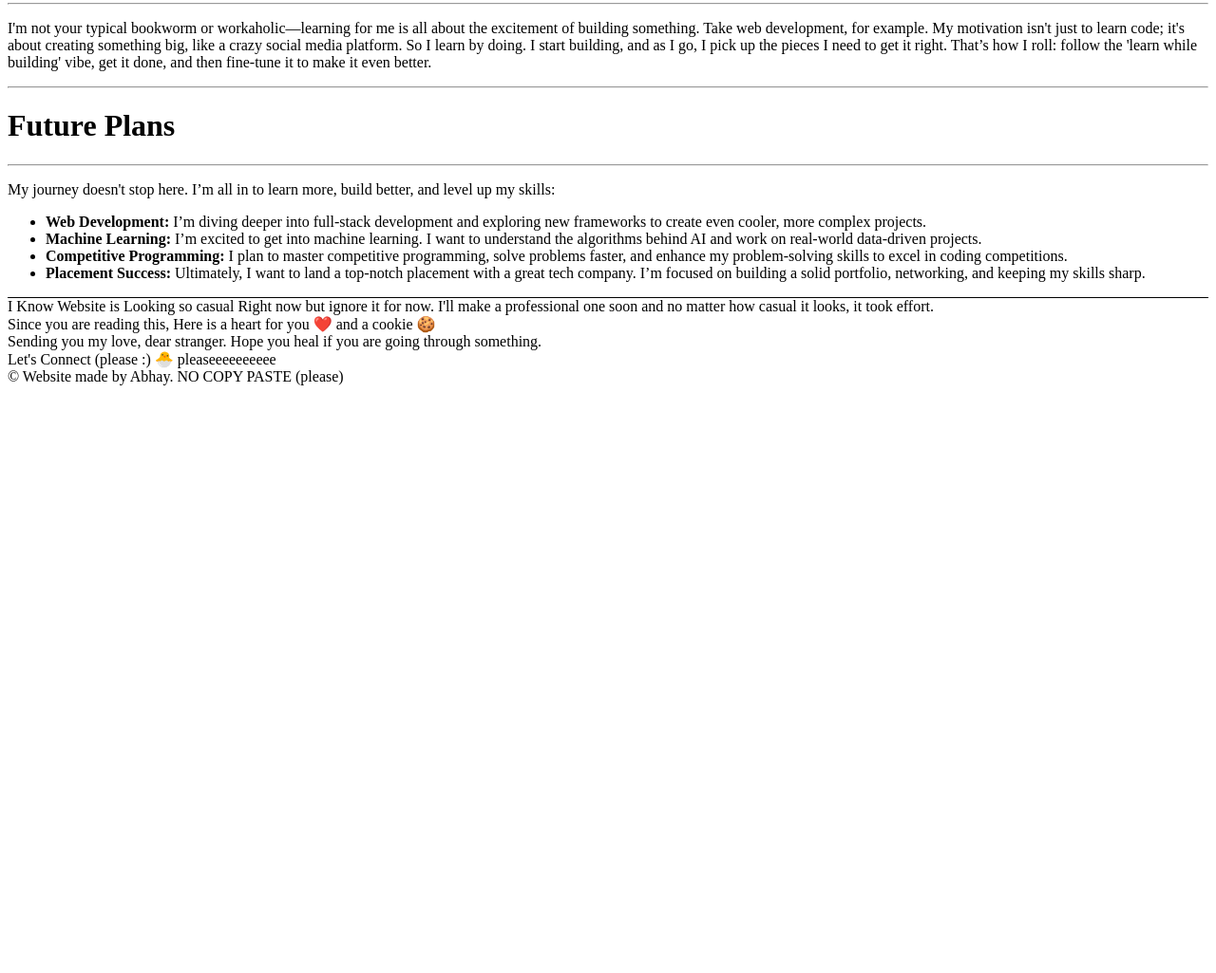
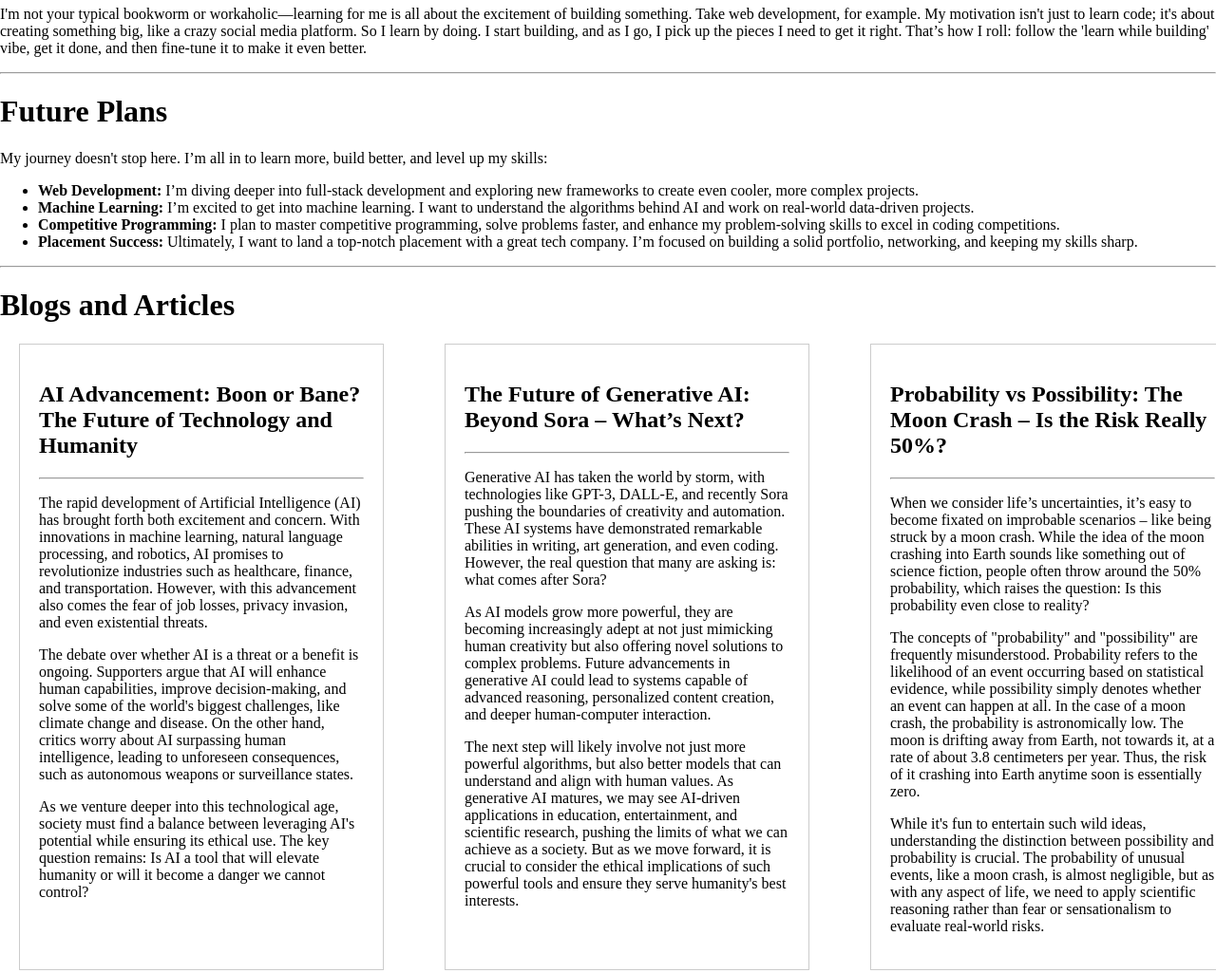
Before and after one commit to gitofabhay/portfoliowebsite, a plain HTML site: page src/index.html in a window 1280 px wide. Shown: the part 526-1551 px from the top of the page at 95% size. Before the commit the page ends 940 px from the top, so only its background shows below. Drawn offline with Linux system fonts and the light colour scheme.

Commit message:
to ye real waala 1st hai

```diff
--- a/src/index.html
+++ b/src/index.html
@@ -3,6 +3,7 @@
 <head>
     <meta charset="UTF-8">
     <meta name="viewport" content="width=device-width, initial-scale=1.0">
+
     <title>Abhay</title>
     <link rel="stylesheet" href="/src/style.css">
 </head>
@@ -77,17 +78,17 @@
 
 
     </main>
-    <hr>
+
     <div>
-
-        <h1>How I Learn</h1> <hr>
+<hr>
+        <h1>How I Learn</h1>
         <p>
             I'm not your typical bookworm or workaholic—learning for me is all about the excitement of building something. Take web development, for example. My motivation isn't just to learn code; it's about creating something big, like a crazy social media platform. So I learn by doing. I start building, and as I go, I pick up the pieces I need to get it right. That’s how I roll: follow the 'learn while building' vibe, get it done, and then fine-tune it to make it even better.
         </p>
     </div>
     <hr>
     <div>
-        <h1>Future Plans</h1> <hr>
+        <h1>Future Plans</h1>
    <p>My journey doesn't stop here. I’m all in to learn more, build better, and level up my skills:</p>
    <ul>
       <li><strong>Web Development:</strong> I’m diving deeper into full-stack development and exploring new frameworks to create even cooler, more complex projects.</li>
@@ -96,8 +97,29 @@
       <li><strong>Placement Success:</strong> Ultimately, I want to land a top-notch placement with a great tech company. I’m focused on building a solid portfolio, networking, and keeping my skills sharp.</li>
    </ul>
     </div>
+    <hr>
+    <h1>Blogs and Articles</h1>
+    <div class="container">
 
-
+        <div class="article">
+            <h2>AI Advancement: Boon or Bane? The Future of Technology and Humanity</h2> <hr>
+            <p>The rapid development of Artificial Intelligence (AI) has brought forth both excitement and concern. With innovations in machine learning, natural language processing, and robotics, AI promises to revolutionize industries such as healthcare, finance, and transportation. However, with this advancement also comes the fear of job losses, privacy invasion, and even existential threats.</p>
+            <p>The debate over whether AI is a threat or a benefit is ongoing. Supporters argue that AI will enhance human capabilities, improve decision-making, and solve some of the world's biggest challenges, like climate change and disease. On the other hand, critics worry about AI surpassing human intelligence, leading to unforeseen consequences, such as autonomous weapons or surveillance states.</p>
+            <p>As we venture deeper into this technological age, society must find a balance between leveraging AI's potential while ensuring its ethical use. The key question remains: Is AI a tool that will elevate humanity or will it become a danger we cannot control?</p>
+        </div>
+        <div class="article">
+            <h2>The Future of Generative AI: Beyond Sora – What’s Next?</h2> <hr>
+            <p>Generative AI has taken the world by storm, with technologies like GPT-3, DALL-E, and recently Sora pushing the boundaries of creativity and automation. These AI systems have demonstrated remarkable abilities in writing, art generation, and even coding. However, the real question that many are asking is: what comes after Sora?</p>
+            <p>As AI models grow more powerful, they are becoming increasingly adept at not just mimicking human creativity but also offering novel solutions to complex problems. Future advancements in generative AI could lead to systems capable of advanced reasoning, personalized content creation, and deeper human-computer interaction.</p>
+            <p>The next step will likely involve not just more powerful algorithms, but also better models that can understand and align with human values. As generative AI matures, we may see AI-driven applications in education, entertainment, and scientific research, pushing the limits of what we can achieve as a society. But as we move forward, it is crucial to consider the ethical implications of such powerful tools and ensure they serve humanity's best interests.</p>
+        </div>
+        <div class="article">
+            <h2>Probability vs Possibility: The Moon Crash – Is the Risk Really 50%?</h2><hr>
+            <p>When we consider life’s uncertainties, it’s easy to become fixated on improbable scenarios – like being struck by a moon crash. While the idea of the moon crashing into Earth sounds like something out of science fiction, people often throw around the 50% probability, which raises the question: Is this probability even close to reality?</p>
+            <p>The concepts of "probability" and "possibility" are frequently misunderstood. Probability refers to the likelihood of an event occurring based on statistical evidence, while possibility simply denotes whether an event can happen at all. In the case of a moon crash, the probability is astronomically low. The moon is drifting away from Earth, not towards it, at a rate of about 3.8 centimeters per year. Thus, the risk of it crashing into Earth anytime soon is essentially zero.</p>
+            <p>While it's fun to entertain such wild ideas, understanding the distinction between possibility and probability is crucial. The probability of unusual events, like a moon crash, is almost negligible, but as with any aspect of life, we need to apply scientific reasoning rather than fear or sensationalism to evaluate real-world risks.</p>
+        </div>
+    </div>
 
 
 
--- a/src/style.css
+++ b/src/style.css
@@ -21,18 +21,25 @@
     padding: 5px;
 }
 
-.daddy {
+.daddy:hover {
     border: 1px solid black;
     border-radius: 50px;
     box-shadow: 1px;
+    background-color:black;
+    color: bisque;
+    text-decoration: dotted;
+    font-family: 'Times New Roman', Times, serif;
     height: 200px;
     width: 390px;
-    background-color: black;
-    color: beige;
-    text-decoration: dotted;
-    font-family: 'Times New Roman', Times, serif;
 }
-
+.daddy:hover{
+    width: 20%;
+    height: 125%;
+}
+body{
+    margin: 0px;
+    padding: 0px;
+}
 .divs {
     list-style-type: square;
 }
@@ -40,12 +47,33 @@
 footer {
     border-top: 1px black solid;
     margin-top: 5px;
+    margin-left: 14px;
+}
+.container {
+    display: flex;
+    justify-content: space-between;
+    width: 100%;
+    margin: 20px;
+}
+
+/* Styling for each article div */
+.article {
+    border: 1px solid #ccc;
+    padding: 20px;
+    width: 30%;
+    height: auto;
+    box-sizing: border-box;
+
+}
+.article:hover{
+    z-index: 1;
+    width: 50%;
+    height: 75%;
 }
 
 .expand-btn {
 
     color: white;
-
     border: none;
     cursor: pointer;
     font-size: 16px;
@@ -57,12 +85,15 @@ footer {
     background-color: #45a049;
 }
 
-/* Hide the checkbox itself */
+
 .toggle-checkbox {
     display: none;
 }
+nav{
+    background-color:darkgray;
+    color: darkcyan;
+}
 
-/* Show the languages list only if the checkbox is checked */
 .languages-list {
     display: none;
     margin-top: 10px;
```
